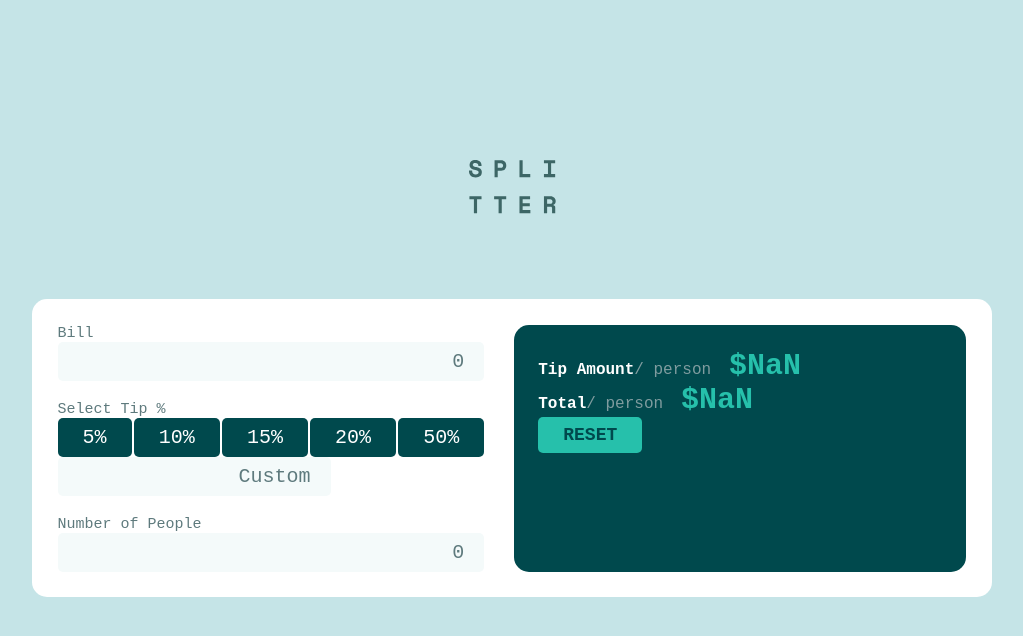
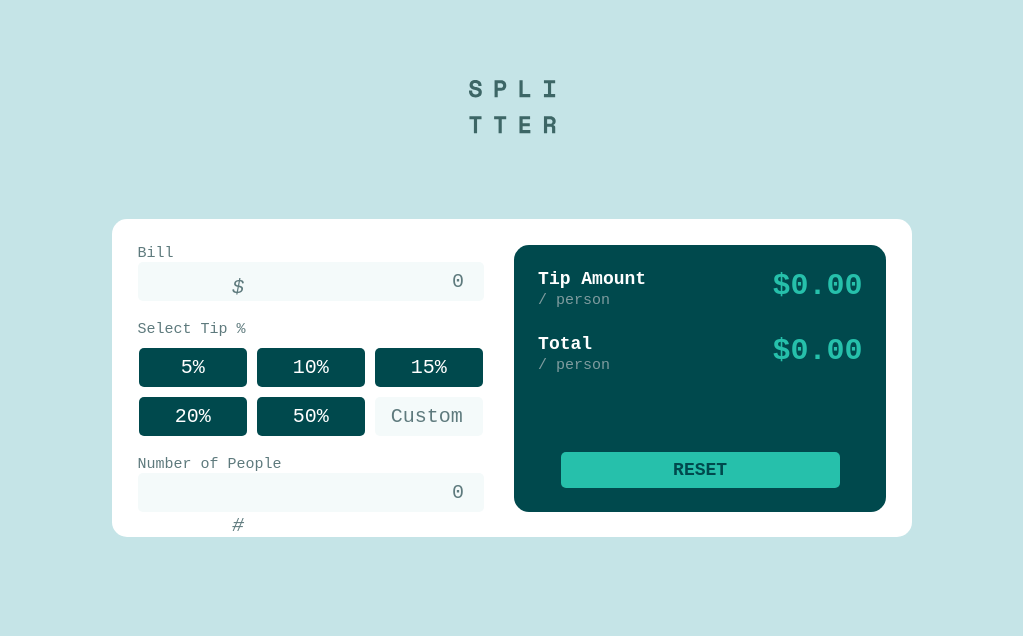
Before and after one commit to ShivaniAsokumar/tip-calculator, a React (Create React App) app: page / in a window 1280 px wide. Shown: the top 636 px of the page, without its empty margins (128-1151 px from the left). Built offline with nearby package versions, Linux system fonts and the light colour scheme.

Commit message:
Added icons for input fields. Fixed style for TipAmountDisplay

```diff
--- a/package.json
+++ b/package.json
@@ -3,6 +3,9 @@
   "version": "0.1.0",
   "private": true,
   "dependencies": {
+    "@fortawesome/fontawesome-svg-core": "^1.3.0-beta3",
+    "@fortawesome/free-solid-svg-icons": "^6.0.0-beta3",
+    "@fortawesome/react-fontawesome": "^0.1.16",
     "@testing-library/jest-dom": "^5.16.1",
     "@testing-library/react": "^12.1.2",
     "@testing-library/user-event": "^13.5.0",
--- a/src/components/TipAmountDisplay.js
+++ b/src/components/TipAmountDisplay.js
@@ -1,12 +1,24 @@
-import React, { useState, useContext } from 'react';
+import React, { useContext } from 'react';
 import { TipContext } from './TipContext';
 import '../style/App.scss';
 
 const TipAmountDisplay = () => {
-	const [ bill, people, tipPercent, setBill ] = useContext(TipContext);
+	const [ bill, people, tipPercent, setBill, setPeople, setTipPercent ] = useContext(TipContext);
 
-	let tipAmountPerPerson = bill * (tipPercent / 100) / people;
-	let totalAmountPerPerson = bill / people + tipAmountPerPerson;
+	let tipAmountPerPerson;
+	let totalAmountPerPerson;
+
+	if (people === '0') {
+		tipAmountPerPerson = 0;
+	} else {
+		tipAmountPerPerson = bill * (tipPercent / 100) / people;
+	}
+
+	if (people === '0' && tipAmountPerPerson === 0) {
+		totalAmountPerPerson = 0;
+	} else {
+		totalAmountPerPerson = bill / people + tipAmountPerPerson;
+	}
 
 	const handleClick = () => {
 		setBill('0');
@@ -16,17 +28,16 @@ const TipAmountDisplay = () => {
 		<div className="tip-amount-display-container">
 			<div className="tip-amount">
 				<p>
-					Tip Amount
-					<span className="per-person">/ person</span>
-					<span className="amount-display"> ${tipAmountPerPerson} </span>
+					Tip Amount <span className="amount-display"> ${tipAmountPerPerson.toFixed(2)} </span>
 				</p>
+				<span className="per-person">/ person</span>
 			</div>
+
 			<div className="total-person">
 				<p>
-					Total
-					<span className="per-person">/ person</span>
-					<span className="amount-display"> ${totalAmountPerPerson}</span>
+					Total <span className="amount-display"> ${totalAmountPerPerson.toFixed(2)}</span>
 				</p>
+				<span className="per-person">/ person</span>
 			</div>
 			<button type="submit" id="reset-button" onClick={handleClick}>
 				RESET
--- a/src/components/TipContext.js
+++ b/src/components/TipContext.js
@@ -3,9 +3,9 @@ import React, { useState, createContext } from 'react';
 export const TipContext = createContext();
 
 export const TipProvider = (props) => {
-	const [ bill, setBill ] = useState('');
-	const [ people, setPeople ] = useState('');
-	const [ tipPercent, setTipPercent ] = useState('');
+	const [ bill, setBill ] = useState('0');
+	const [ people, setPeople ] = useState('0');
+	const [ tipPercent, setTipPercent ] = useState('0');
 
 	return (
 		<TipContext.Provider value={[ bill, people, tipPercent, setBill, setPeople, setTipPercent ]}>
--- a/src/components/TipInfo.js
+++ b/src/components/TipInfo.js
@@ -20,17 +20,21 @@ const TipInfo = () => {
 				<label htmlFor="bill-amount" className="tip-info-item">
 					Bill
 				</label>
+
 				<input type="text" id="bill-amount" placeholder="0" className="tip-info-item" onChange={updateBill} />
+				<i id="dollar-sign">$</i>
 
 				{/* Tip Percent Options */}
 				<p className="tip-info-item">Select Tip %</p>
 				<TipPercentOptions className="tip-info-item" setTipPercent={setTipPercent} />
 
 				{/* Number of People */}
+
 				<label htmlFor="people" className="tip-info-item">
 					Number of People
 				</label>
 				<input type="text" id="people" placeholder="0" className="tip-info-item" onChange={updatePeople} />
+				<i id="number-of-people">#</i>
 			</form>
 		</div>
 	);
--- a/src/style/App.scss
+++ b/src/style/App.scss
@@ -11,14 +11,14 @@ body {
 }
 
 .header {
-	margin-top: 10rem;
+	margin-top: 5rem;
 	text-align: center;
 }
 
 .main-container {
 	display: flex;
 	flex-direction: row;
-	width: 60rem;
+	width: 50rem;
 	background-color: white;
 	margin: 5rem auto;
 	border-radius: 15px;
@@ -49,6 +49,21 @@ body {
 
 #bill-amount {
 	margin-bottom: 20px; // Controls the space below the bill amount input field
+	position: relative;
+}
+
+#dollar-sign {
+	position: absolute;
+	font-size: 20px;
+	top: 276px;
+	left: 360px;
+}
+
+#number-of-people {
+	position: absolute;
+	font-size: 20px;
+	top: 514px;
+	left: 360px;
 }
 
 // This is the input field that takes in the total bill amount, custom, people.
@@ -70,14 +85,17 @@ body {
 	border-radius: 15px;
 	padding: 1.5rem;
 	width: 100%;
-	// display: inline-block;
+	display: flex;
+	flex-direction: column;
+	position: relative;
 }
 
 .tip-percent-container {
 	display: flex;
 	flex-flow: row wrap;
-	justify-content: space-between;
-	margin-bottom: 20px; // controls the space below Tip Percent Buttons
+	margin-bottom: 20px; // controls the space below Tip Percent Buttonss
+	// margin-top: -10px;
+	justify-content: center;
 }
 
 .tip-percent-item {
@@ -87,6 +105,15 @@ body {
 	border-radius: 5px;
 	padding: 8px 25px 8px 25px;
 	font-size: 20px;
+	width: 108px;
+	margin-top: 10px;
+}
+
+#five,
+#ten,
+#twenty,
+#fifty {
+	margin-right: 10px;
 }
 
 #reset-button {
@@ -97,19 +124,31 @@ body {
 	padding: 8px 25px 8px 25px;
 	font-size: 18px;
 	font-weight: 600;
+	position: absolute;
+	bottom: 1.5rem;
+
+	left: 2.9rem;
+	width: 75%;
 }
 
 .tip-amount,
 .total-person {
 	font-weight: 600;
+	font-size: 18px;
+}
+
+.tip-amount {
+	margin-bottom: 25px;
 }
 
 .per-person {
 	font-weight: normal;
 	color: $dark-grayish-cyan;
+	font-size: 15px;
 }
 
 .amount-display {
 	color: $strong-cyan;
 	font-size: 30px;
+	float: right;
 }
```
Also changed, not shown: 1 other file (tests, documents, lock files or other folders).
